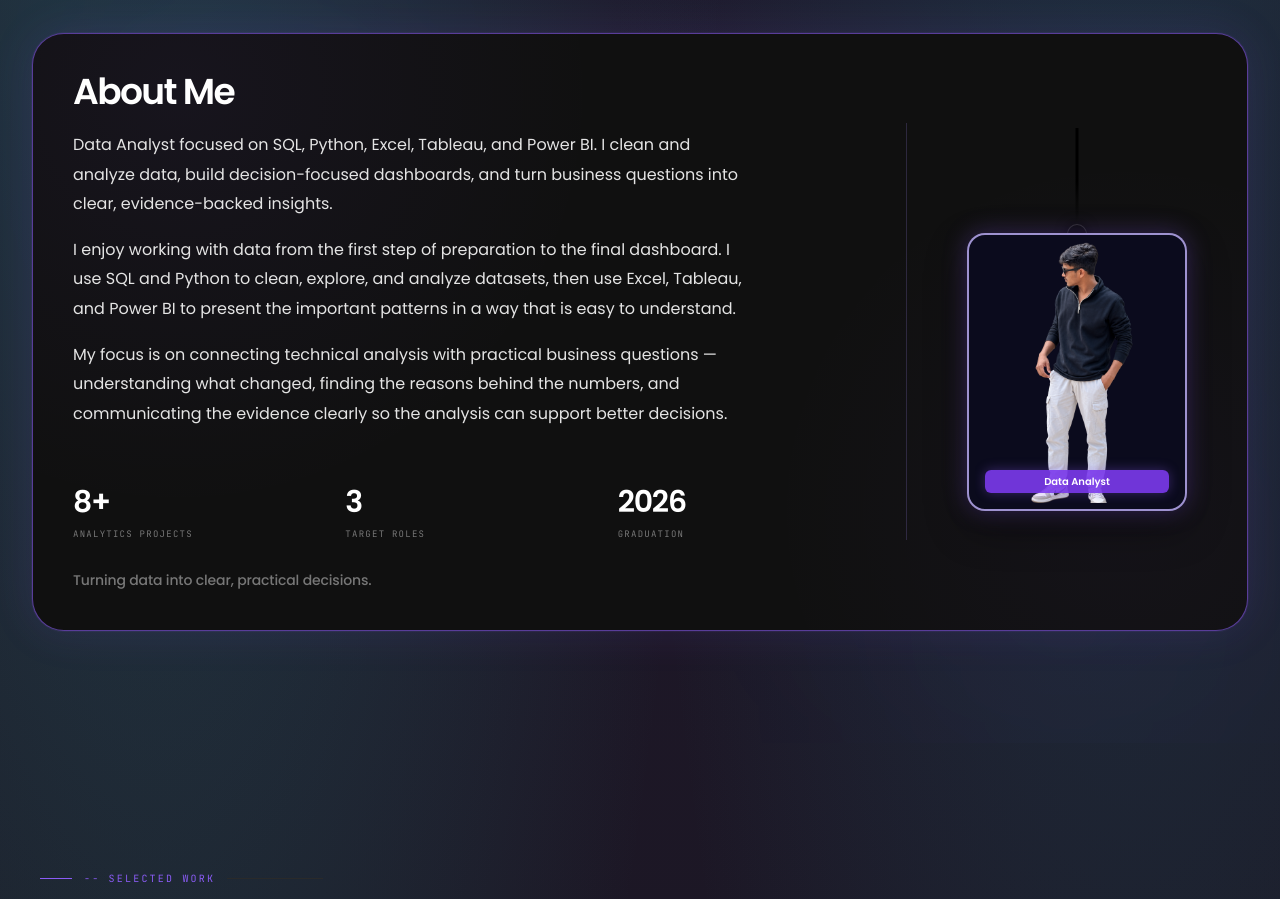
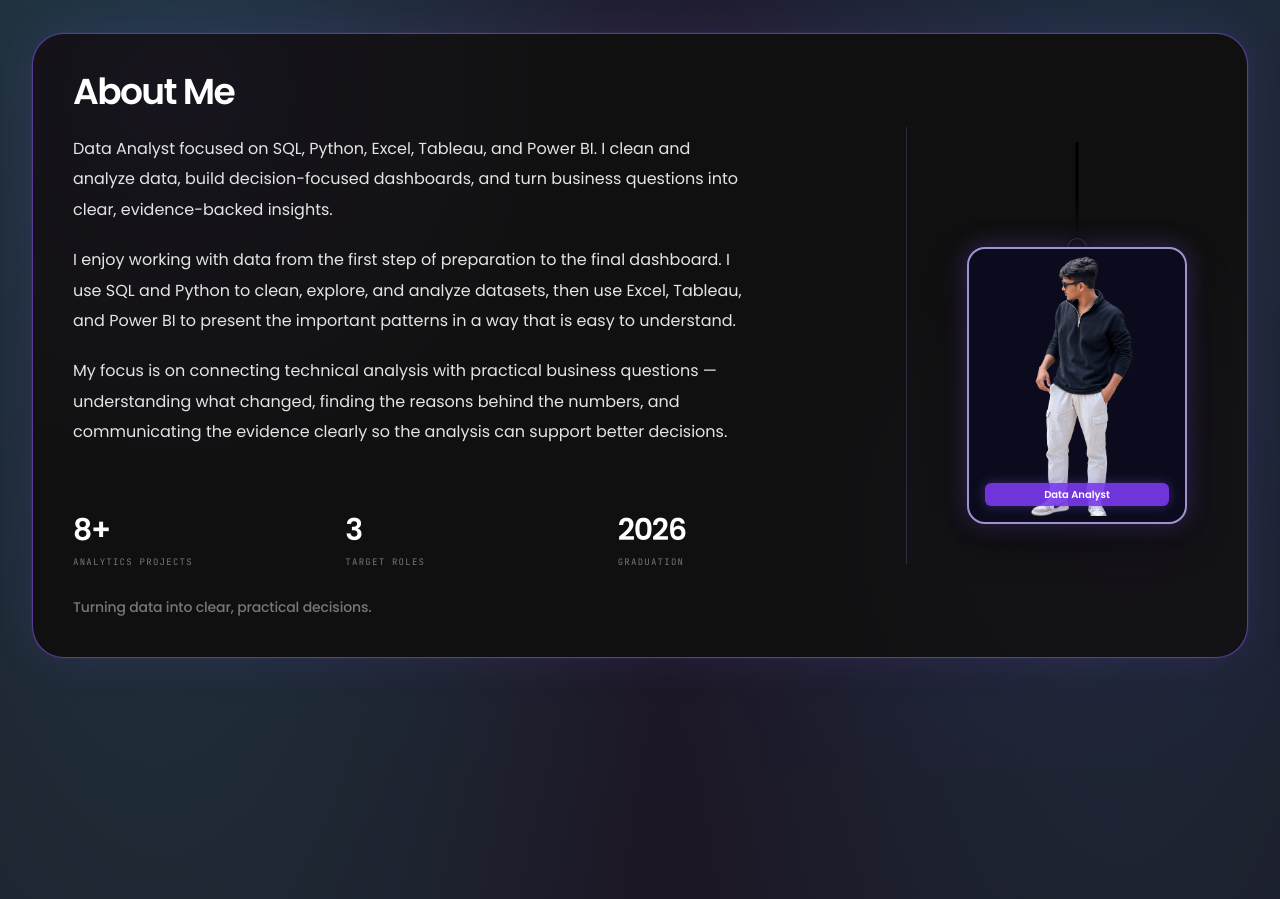
Before and after one commit to bhaskar-nb/portfolio, a Next.js app: page / in a window 1280 px wide. Shown: the part 880-1779 px from the top of the page. Built offline with nearby package versions, Linux system fonts and the light colour scheme.

Commit message:
Improve About section vertical spacing

```diff
--- a/components/About.tsx
+++ b/components/About.tsx
@@ -33,7 +33,7 @@ export default function About() {
                   About Me
                 </h2>
 
-                <div className="mt-5 max-w-[680px] space-y-4 text-sm leading-[1.8] text-ink-300 sm:text-base sm:leading-[1.85]">
+                <div className="mt-6 max-w-[680px] space-y-5 text-sm leading-[1.85] text-ink-300 sm:text-base sm:leading-[1.9]">
                   <p>{profile.summary}</p>
 
                   <p>
@@ -46,7 +46,7 @@ export default function About() {
                 </div>
               </div>
 
-              <div className="mt-10 pt-4">
+              <div className="mt-12 pt-4">
                 <div className="grid grid-cols-3 gap-6">
                   {metrics.map((metric) => (
                     <div key={metric.label}>
```
